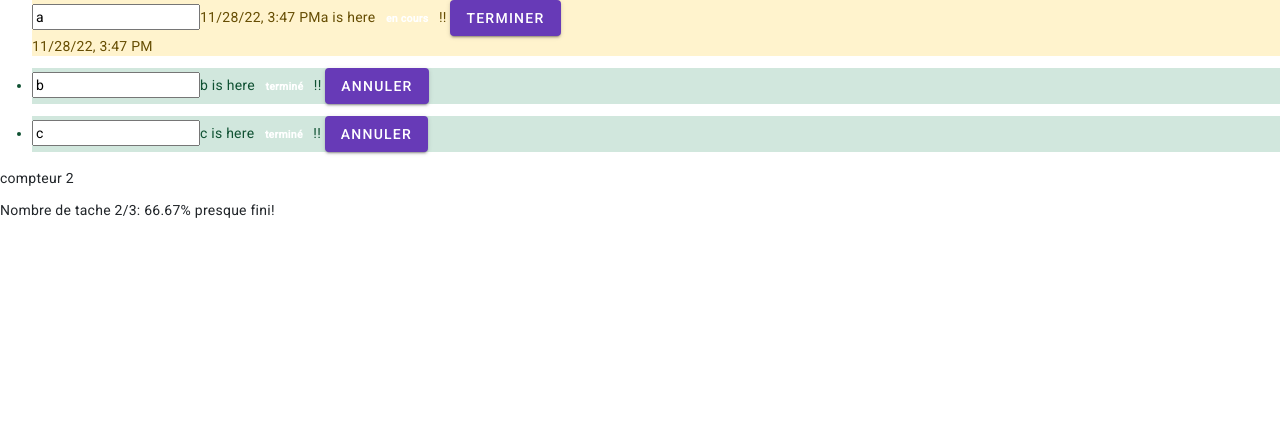
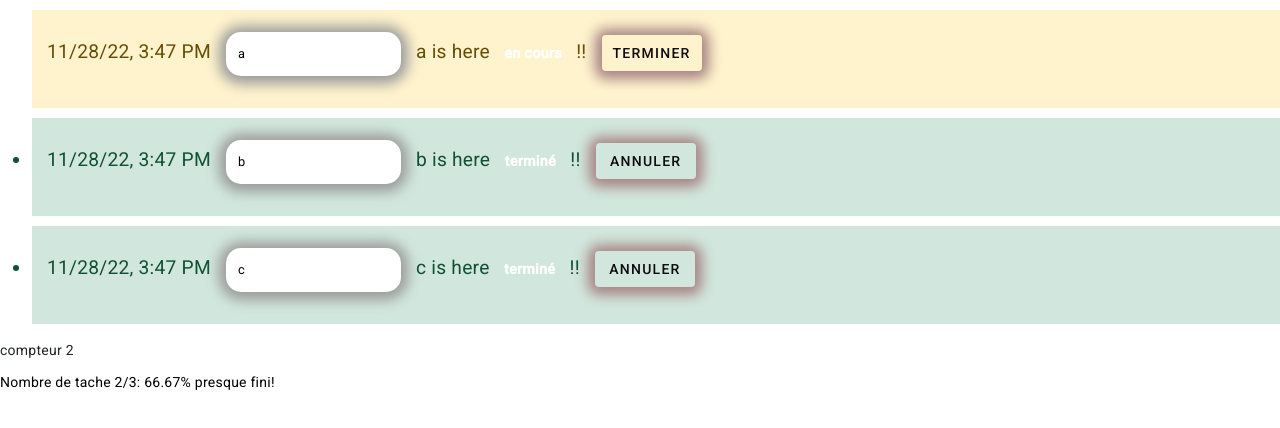
Before and after one commit to zied26/ToDo_ANGULAR, an Angular app: page / in a window 1280 px wide. Shown: the top 428 px of the page. Built offline with nearby package versions, Linux system fonts and the light colour scheme.

Commit message:
promise et css

```diff
--- a/src/app/app.component.html
+++ b/src/app/app.component.html
@@ -6,8 +6,8 @@
 <ng-template #noTask>Rien à Faire</ng-template>
 
 <p>compteur {{count}}</p>
-<div [ngSwitch]="true">
-  <p *ngSwitchCase=" completion === 0 " >Nombre de tache 0/3: {{completion}}% Vous n'avez rien fait!!</p>
+<div [ngStyle]="{fontWeight: 400, color: 'black'}" [ngSwitch]="true">
+  <p *ngSwitchCase=" completion === 0 " >Nombre de tache 0: {{completion}}% Vous n'avez rien à faire!!</p>
   <p *ngSwitchCase=" completion > 0 && completion <= 50 ">Nombre de tache 1/3: {{completion |  number:'2.1-2'}}% Allez encore!!</p>
   <p *ngSwitchCase=" completion > 50 && completion <= 99 ">Nombre de tache 2/3: {{completion |  number:'2.1-2'}}% presque fini!</p>
   <p *ngSwitchDefault>Nombre de tache 3/3: {{completion}}% good!!</p>
--- a/src/app/app.component.ts
+++ b/src/app/app.component.ts
@@ -7,20 +7,22 @@ import { Task } from './class/task.model';
   styleUrls: ['./app.component.scss']
 })
 export class AppComponent {
-  public  count : number;
-  public  tasks : Task[];
-  public  completion : number;
+  public  count! : number;
+  public  tasks! : Task[];
+  public  completion! : number;
   constructor() {
-    this.tasks = [
-      new Task(0, "a", false, "e",Date()),
-      new Task(1, "b", true, "f",""),
-      new Task(2, "c", true, "g","")
-    ];
-
-    this.count = this.tasks.filter(task => task.completed).length;
-    this.completion = (this.count / this.tasks.length)*100;
-    console.log(this.completion);
-  }
+    new Promise(() =>
+      setTimeout(() => {
+        this.tasks = [
+          new Task(0, "a", false, "e", Date()),
+          new Task(1, "b", true, "f", Date()),
+          new Task(2, "c", true, "g", Date())
+        ];
+        this.count = this.tasks.filter(task => task.completed).length;
+        this.completion = (this.count / this.tasks.length) * 100;
+      }, 300)
+    )
+  };
 
 
   ChangeCount(status : boolean): void {
--- a/src/app/class/task.model.ts
+++ b/src/app/class/task.model.ts
@@ -4,7 +4,8 @@ export class Task {
     public title : string,
     public completed : boolean,
     public description : string,
-    public date : string
+    public date : string,
+
   )
   {
     this.id = id;
@@ -12,5 +13,6 @@ export class Task {
     this.completed = completed;
     this.description = description;
     this.date = date;
+
   }
 }
--- a/src/app/components/task/task.component.html
+++ b/src/app/components/task/task.component.html
@@ -1,7 +1,7 @@
 
 <li [class]="getItemVariant()">
-  <input [(ngModel)]="task.title">{{task.date | date:'short'}}{{task.title}} is here <span [class]="getBadgeVariant()">{{getComplete()}}</span> !!
+  {{task.date | date:'short'}}<input [(ngModel)]="task.title">{{task.title}} is here <span [class]="getBadgeVariant()" >{{getComplete()}}</span> !!
 
-  <button (click)="send()" mat-raised-button color="primary">{{getButtonText()}}</button>
-  <p>{{task.date | date:'short'}}</p>
+  <button (click)="send()" mat-raised-button color="info">{{getButtonText()}}</button>
+  <p></p>
 </li>
--- a/src/app/components/task/task.component.scss
+++ b/src/app/components/task/task.component.scss
@@ -0,0 +1,24 @@
+button{
+  margin: 10px;
+ //border-radius: 100%;
+ color: rgb(14, 11, 17)!important;
+ box-shadow:0px 1px 13px 7px #a78383;
+ width: 100px;
+ height: 100px;
+}
+li{
+  margin: 10px auto;
+  padding: 10px;
+  font-size: 1.2rem;
+  padding: 15px;
+}
+input{
+  font-size: 0.8rem;
+  border-radius: 15px;
+  border: none;
+  padding: 12px;
+  box-shadow:0px 1px 13px 7px #9B9B9B;
+  margin: auto 15px;
+  color: black;
+
+}
```
